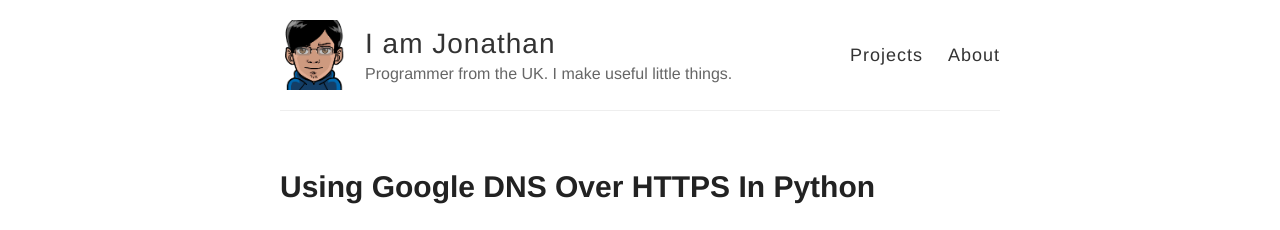
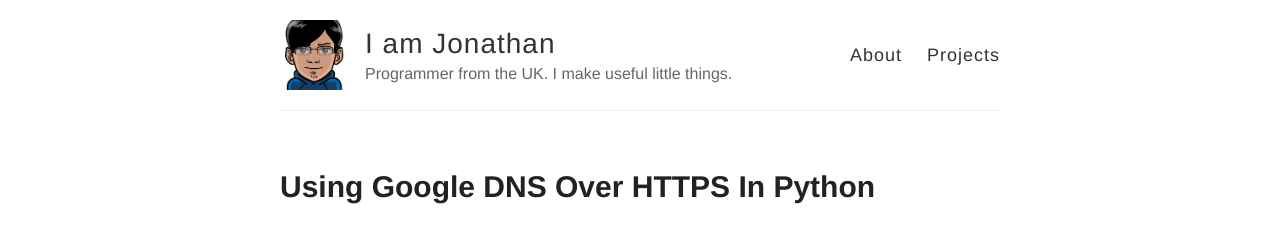
Before and after one commit to lovattj/lovattj.github.io, a Jekyll site: the page built from index.html, in a window 1280 px wide. Shown: the top 230 px of the page. Built offline with Jekyll 4.4.1, drawn with Linux system fonts in a browser that asks for light colours; nearby versions of some CDN libraries.

Commit message:
added Font Awesome

```diff
--- a/_layouts/default.html
+++ b/_layouts/default.html
@@ -8,11 +8,9 @@
     <!--[if lt IE 9]>
       <script src="http://html5shiv.googlecode.com/svn/trunk/html5.js"></script>
     <![endif]-->
-
+    <script src="https://kit.fontawesome.com/702a27c771.js"></script>
     <link rel="stylesheet" type="text/css" href="{{ site.baseurl }}/style.css" />
     <link rel="alternate" type="application/rss+xml" title="{{ site.name }} - {{ site.description }}" href="{{ site.baseurl }}/feed.xml" />
-
-    <!-- Created with Jekyll Now - http://github.com/barryclark/jekyll-now -->
   </head>
 
   <body>
@@ -27,8 +25,8 @@
           </div>
 
           <nav>
+            <a href="{{ site.baseurl }}/about">About</a>
             <a href="{{ site.baseurl }}/projects">Projects</a>
-            <a href="{{ site.baseurl }}/about">About</a>
           </nav>
         </header>
       </div>
```
